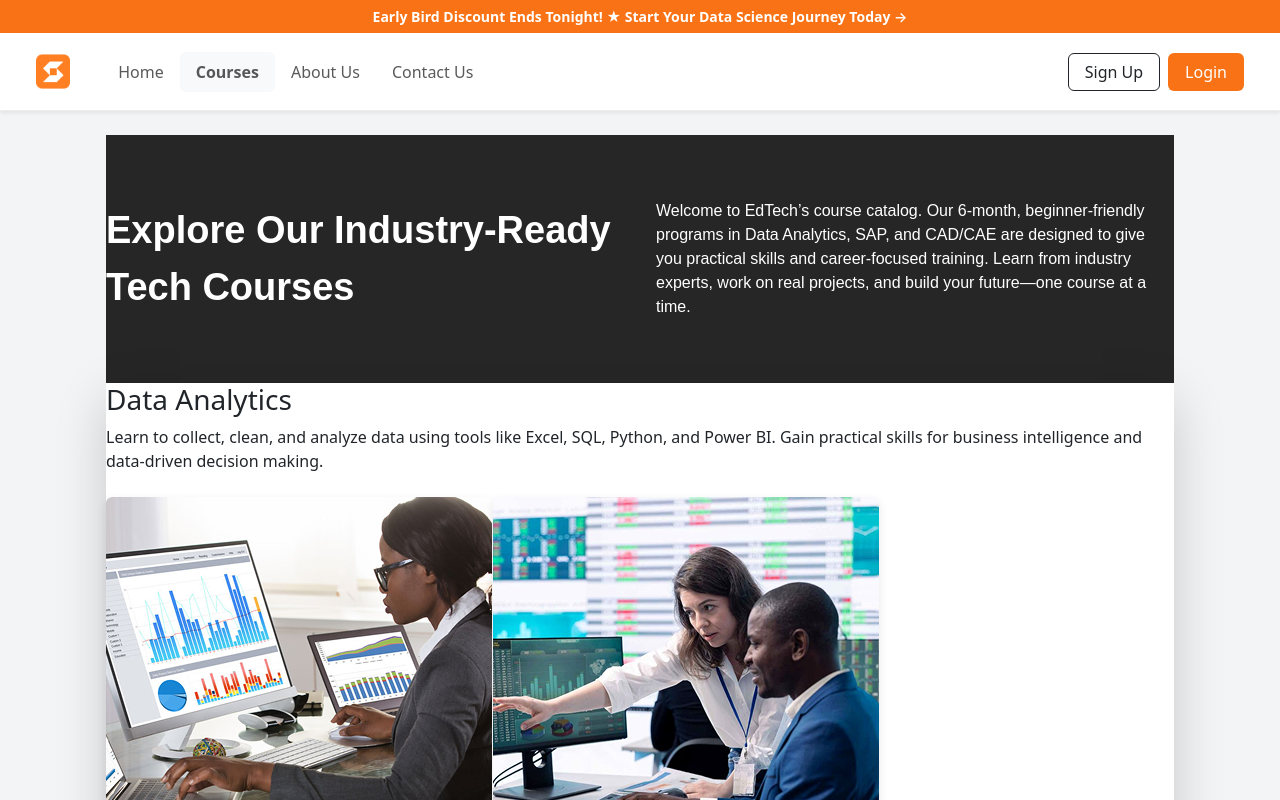
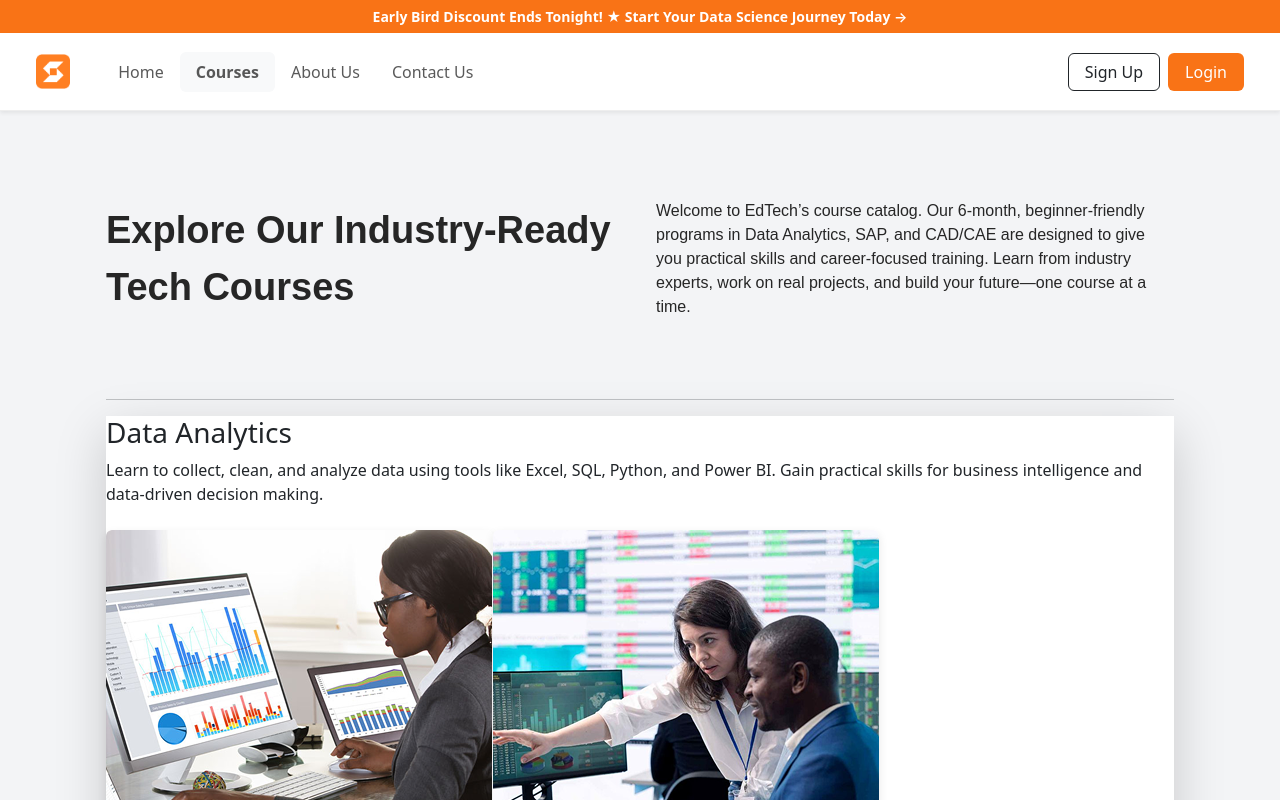
Before and after one commit to VaishnaviItape/EdTechWebsite, a React (Create React App) app: page /courses in a window 1280 px wide. Shown: the top 800 px of the page. Built offline with nearby package versions, Linux system fonts and the light colour scheme.

Commit message:
Added the Courses In rhe webstite

```diff
--- a/src/website/css/Courses.css
+++ b/src/website/css/Courses.css
@@ -6,8 +6,8 @@
   padding: 4rem 0;
   max-width: 1200px;
   margin: 0 auto;
-  background-color: #262626;
-  color: #ffffff;
+  /* background-color: #262626; */
+  color: #262626;
 }
 
 @media (min-width: 768px) {
@@ -25,7 +25,7 @@
   font-size: 38px;
   line-height: 150%;
   letter-spacing: 0;
-  color: #ffffff;
+  color: #262626;
   margin: 0;
 }
 
@@ -36,7 +36,7 @@
   font-size: 16px;
   line-height: 150%;
   letter-spacing: 0;
-  color: #ffffff;
+  color: #262626;
   margin: 0;
 }
 
--- a/src/website/pages/Courses.jsx
+++ b/src/website/pages/Courses.jsx
@@ -32,10 +32,12 @@ export default function Courses() {
           </p>
         </div>
       </div>
+      <hr className="mb-6" />
+
 
 
       {/* === Course Card: Data Analytics === */}
-      <div className="max-w-7xl mx-auto bg-white shadow-lg rounded-lg p-6 mb-12">
+      <div  className="max-w-7xl mx-auto bg-white shadow-lg rounded-lg p-6 mb-12">
         <div className="mb-4">
           <h3 className="text-xl font-semibold text-gray-900">Data Analytics</h3>
           <p className="mt-2 text-gray-600 text-sm">
```
